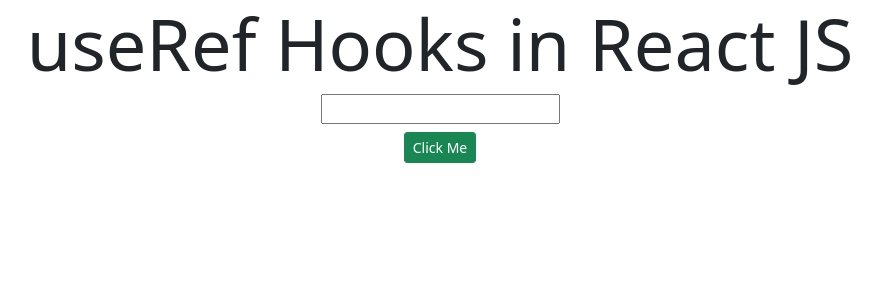
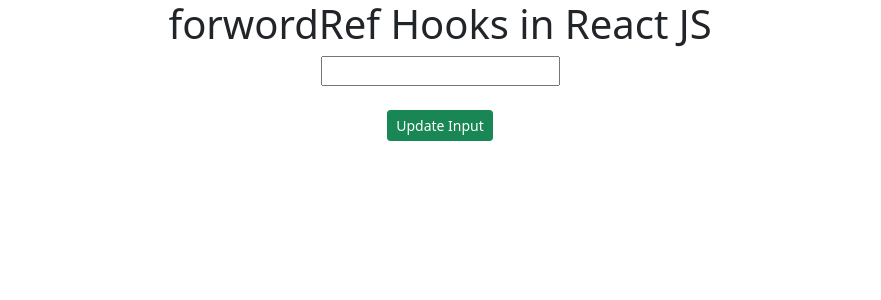
Before and after one commit to gulhaneaj007/reactapp, a React (Create React App) app: page / in a window 1280 px wide. Shown: the top 300 px of the page, without its empty margins (200-1081 px from the left). Built offline with nearby package versions, Linux system fonts and the light colour scheme.

Commit message:
forwordRef Hooks in React JS

```diff
--- a/src/App.js
+++ b/src/App.js
@@ -1,28 +1,26 @@
-import React, {  useRef } from "react";
+import React,{useRef} from "react";
+import Child from "./Child";
 import "./App.css";
 function App() {
-  var inputRef=useRef(null)
-  function handleinput(){
-    console.warn("function called")
-    inputRef.current.value="100"
+
+  function updateInput(){
+    inputRef.current.value="1000"
     inputRef.current.style.color="red"
     inputRef.current.style.backgroundColor="Yellow"
-    // inputRef.current.style.display="none"
+    inputRef.current.focus()
 
 
 
-    inputRef.current.focus()
+  }
 
-  }
+  let inputRef=useRef(null)
   return (
     <div className="App container">
-      <h1 className="display-2">useRef Hooks in React JS</h1>
-      <input type="text" ref={inputRef} />
-      <br />
-      <button onClick={handleinput} className="btn btn-sm btn-success my-2">
-        Click Me
-      </button>
-
+      <h1>forwordRef Hooks in React JS</h1>
+      <Child ref={inputRef}/>
+      <br/>
+      <br/>
+      <button onClick={updateInput} className="btn btn-sm btn-success">Update Input</button>
     </div>
   );
 }
--- /dev/null
+++ b/src/Child.js
@@ -0,0 +1,10 @@
+import React,{forwardRef} from "react";
+ function Child(props,ref) {
+  return (
+    <>
+      <input type="text"  ref={ref}/>
+    </>
+  );
+}
+
+export default forwardRef(Child)
```
